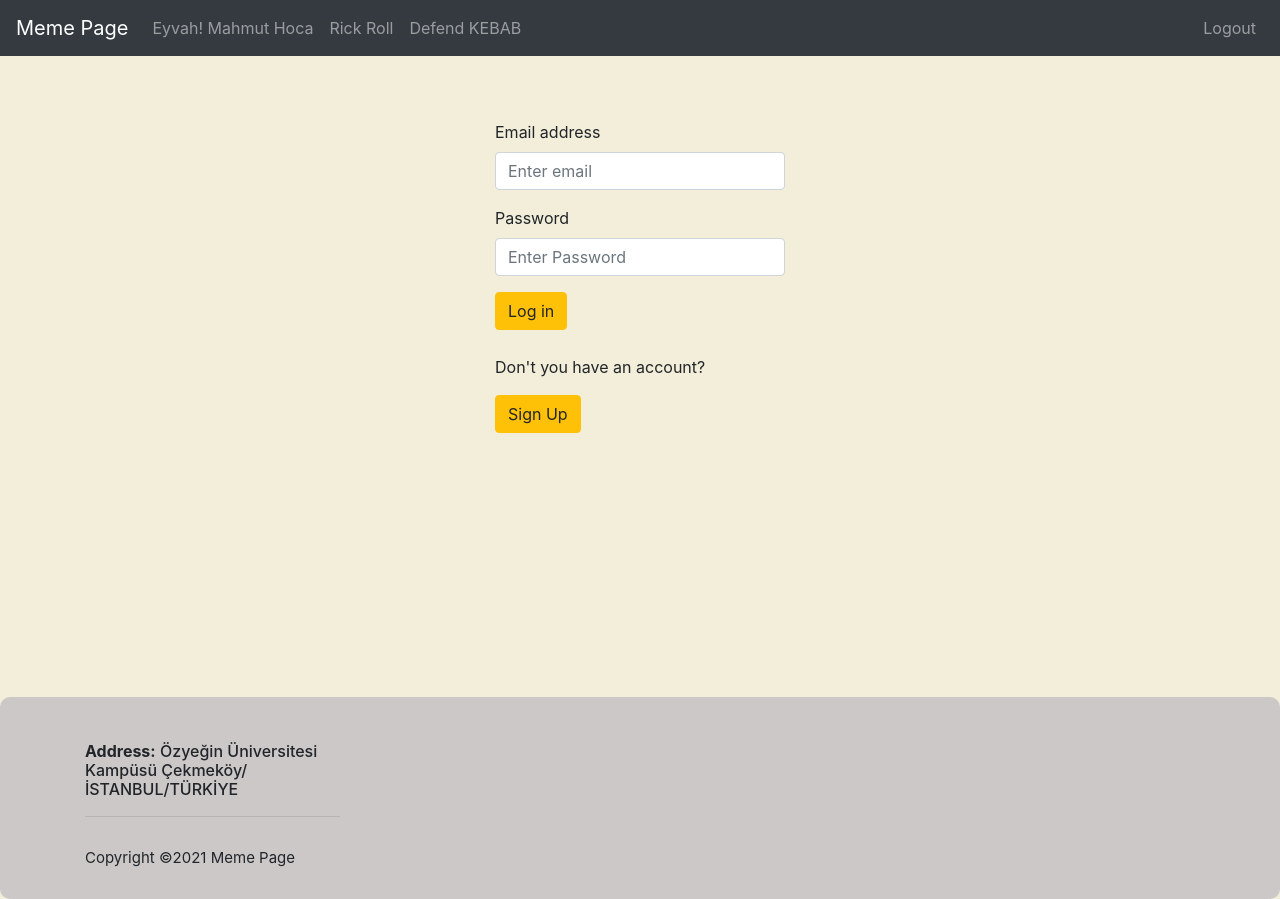
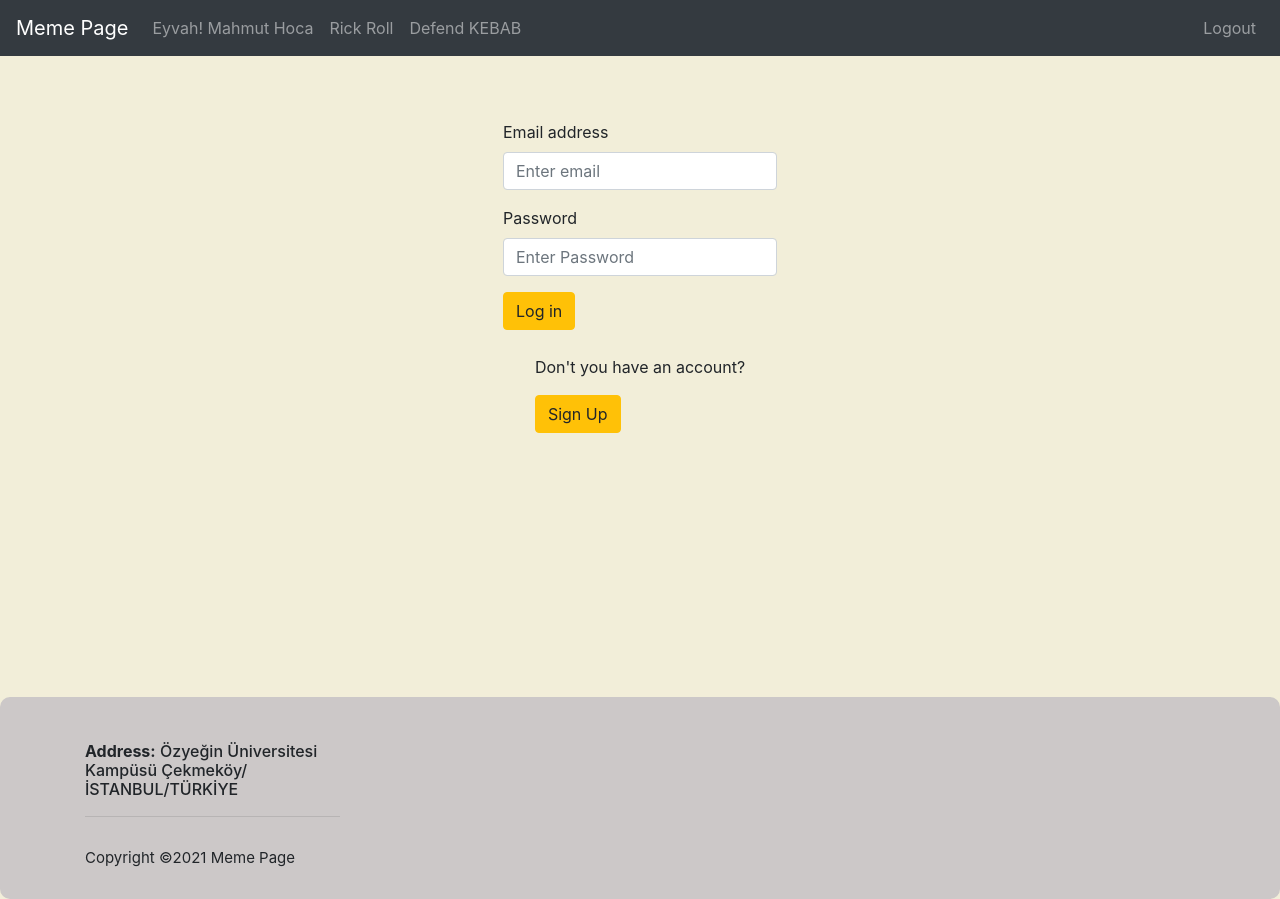
Before and after one commit to huseyingokay/CS391-Project2, a React (Create React App) app: page / in a window 1280 px wide. Built offline with nearby package versions, Linux system fonts and the light colour scheme.

Commit message:
login page bugfix

```diff
--- a/src/screens/Login.js
+++ b/src/screens/Login.js
@@ -33,7 +33,7 @@ class Login extends React.Component {
     return (
       <Container fluid style={{ marginTop: "5%"}}>
         <Row className="justify-content-center">
-          <Col xs="auto" md="3">
+          <Col xs="auto" md="auto">
             <Form action="/memes" method="" onSubmit={(e) => this.logIn(e)}>
               <Form.Group controlId="email">
                 <Form.Label>Email address</Form.Label>
@@ -60,7 +60,7 @@ class Login extends React.Component {
           </Col>
         </Row>
         <Row className="justify-content-center" style={{ marginTop: "2%" }}>
-          <Col xs="auto" md="3">
+          <Col xs="auto" md="auto">
             <p> Don't you have an account? </p>
             <Button variant="warning" href="/signup">
               Sign Up
```
Also changed, not shown: 1 other file (tests, documents, lock files or other folders).
